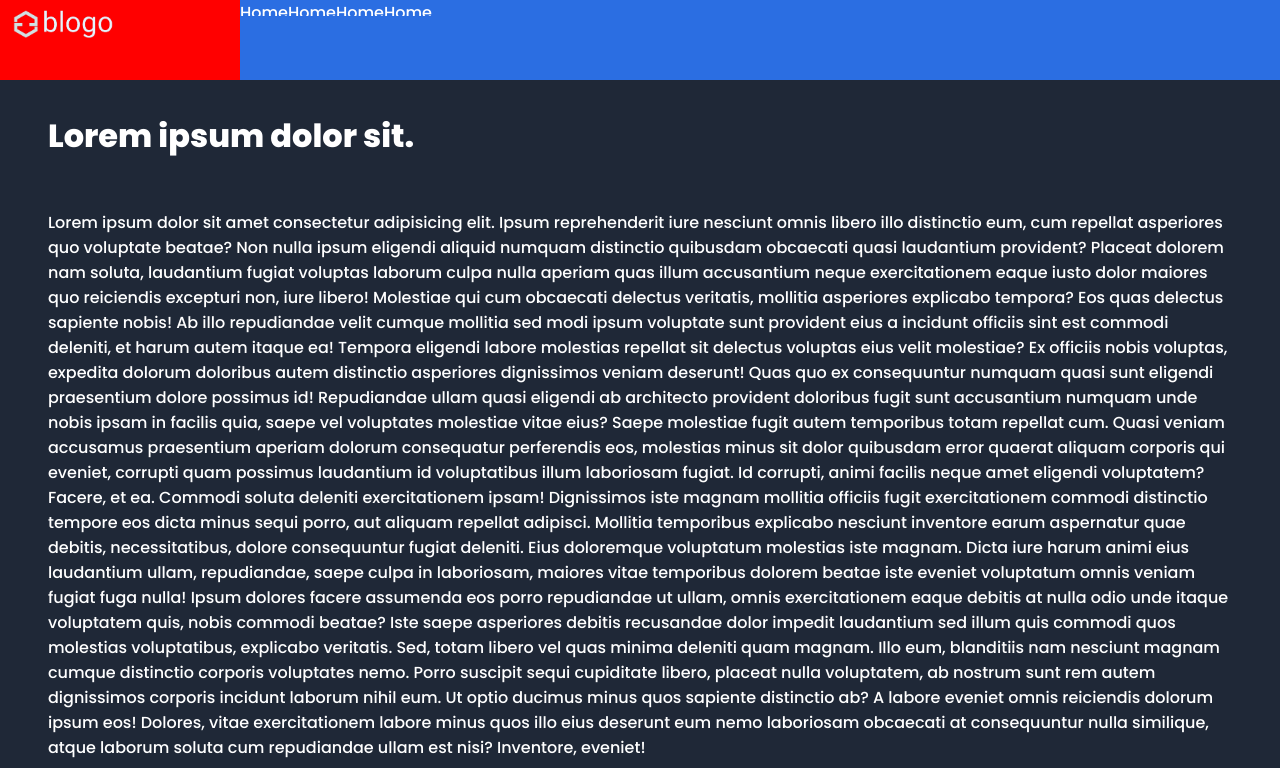
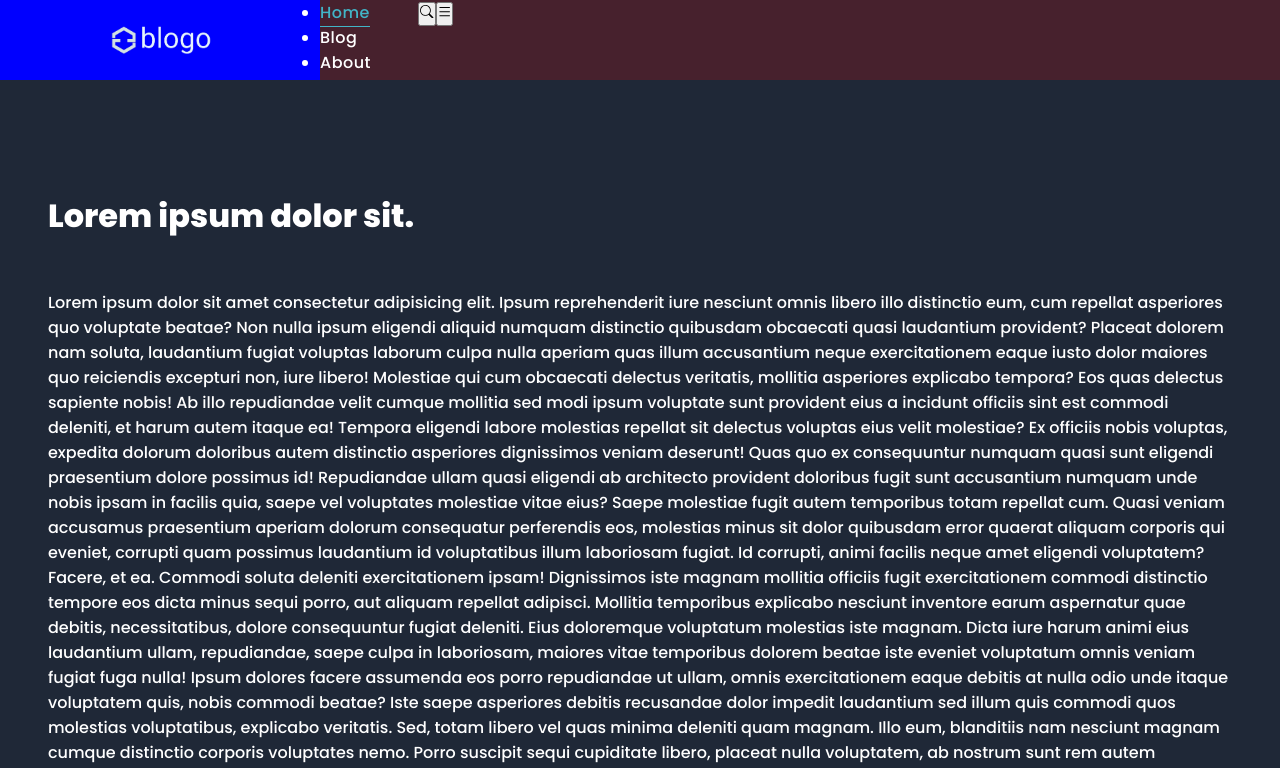
Before and after one commit to SandhuBabu/springboot-react-blog, a React (Vite) app in the folder frontend/: page / in a window 1280 px wide. Shown: the top 768 px of the page. Built offline with nearby package versions, Linux system fonts and the light colour scheme.

Commit message:
added nav some feature

```diff
--- a/frontend/src/components/header/Header.jsx
+++ b/frontend/src/components/header/Header.jsx
@@ -1,8 +1,9 @@
 import React from 'react'
-import './Header.scss'
+import { NavLink } from 'react-router-dom';
 import { BsSearch } from 'react-icons/bs';
 import { AiOutlineMenu } from 'react-icons/ai';
 import logo from '../../assets/logo-t.png'
+import './Header.scss'
 
 const Header = () => {
     const handleHeader = () => {
@@ -16,19 +17,22 @@ const Header = () => {
     return (
         <>
             <header style={{ height: "5em" }} className='header'>
-                <div className="logo"><img src={logo} alt="" /></div>
+                <div className="logo">
+                    {/* BLOG APP */}
+                    <img src={logo} alt="" />
+                </div>
 
                 <ul>
-                    <p>Home</p>
-                    <p>Home</p>
-                    <p>Home</p>
-                    <p>Home</p>
+                    <li><NavLink to="/"><span>Home</span></NavLink></li>
+                    <li><NavLink to="/blog"><span>Blog</span></NavLink></li>
+                    <li><NavLink to="/about"><span>About</span></NavLink></li>
+                    <li><NavLink to="/contact"><span>Contact Me</span></NavLink></li>
                 </ul>
 
-                {/* <div className="util-btns">
+                <div className="util-btns">
                     <button className='open-search' onClick={handleHeader}><BsSearch /></button>
                     <button className='menu-toggle' onClick={handleHeader}><AiOutlineMenu /></button>
-                </div> */}
+                </div>
             </header>
         </>
     )
--- a/frontend/src/components/header/Header.scss
+++ b/frontend/src/components/header/Header.scss
@@ -4,55 +4,87 @@ $media-query: "screen and (max-width: #{$breakpoint})";
 
 header {
     width: 100%;
-    height: 4em;
-    background-color: #1f28375e;
-    background-color: #2b6ee2;
-    transition: height 500ms;
+    height: 5em;
+    background-color: rgba(255, 0, 0, 0.178);
     display: flex;
-    position: fixed;
-    top: 0;
-    left: 0;
-    backdrop-filter: blur(5px);
+    overflow-y: hidden;
+    transition: 500ms;
 
     @media #{$media-query} {
-        display: flex;
         flex-direction: column;
-        align-items: flex-start;
     }
 }
 
-header{
-    .logo {
-        width: 15em;
-        height: 5em;
-        background-color: red;
-        height: 5em !important;
+.logo {
+    width: 20em;
+    height: 5em;
+    background-color: blue;
+    display: grid;
+    place-items: center;
 
-        img {
-            height: 3em;
-            @media #{$media-query}{
-                height: 5em;
+    img {
+        height: 3em;
+    }
+}
+
+
+header {
+    ul {
+        height: 1.5em;
+
+        @media #{$media-query} {
+            height: calc(100% - 5em);
+            padding-left: 2em;
+            list-style: none;
+            margin-top: 1em;
+        }
+
+        li {
+            @media #{$media-query} {
+                margin-top: .5em;
+            }
+            a {
+                width: auto;
+                letter-spacing: .5px;
+
+                span {
+                    position: relative;
+                    width: 100%;
+                    color: $white;
+
+                    &::after {
+                        transition: all 300ms;
+                        position: absolute;
+                        content: '';
+                        bottom: -3px;
+                        left: 0;
+                        width: 0%;
+                        height: 1.5px;
+                    }
+                }
+            }
+
+            a.active,
+            a:hover {
+
+                span {
+                    color: $main;
+
+                    &::after {
+                        width: 100%;
+                        background-color: $main;
+                    }
+                }
             }
         }
     }
 }
 
 header {
-    ul {
-        display: flex;
-        height: 1em;
-        overflow: hidden;
-
+    .util-btns {
         @media #{$media-query} {
-            flex-direction: column;
-            // height: auto;
+            position: absolute;
+            right: 0;
         }
     }
 }
-
-header {
-    .util-btns {
-        height: 4em;
-        float: right;
-    }
-}
```
